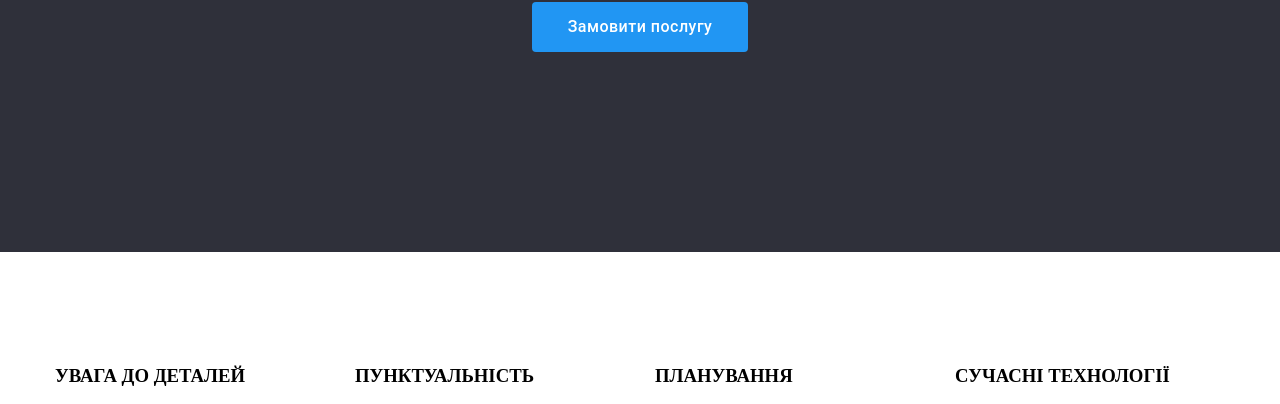
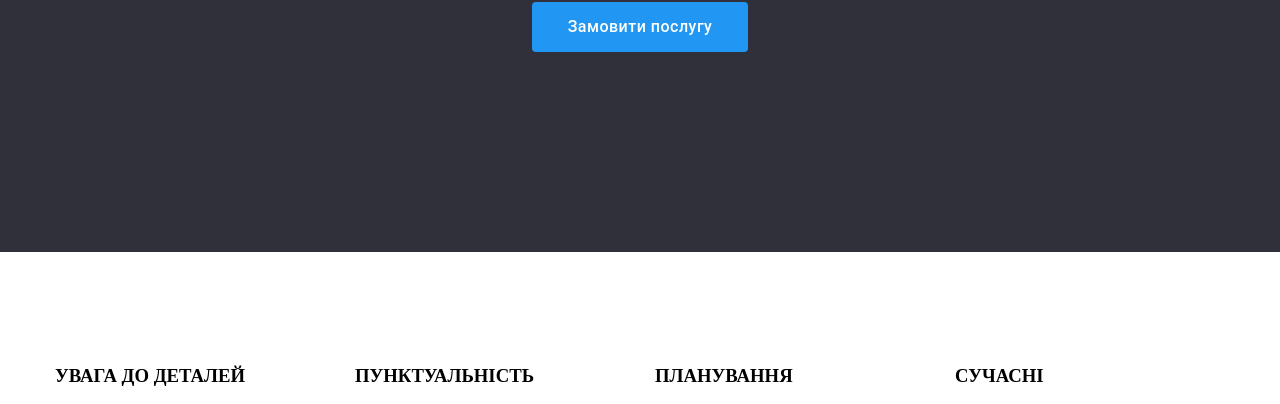
Before and after one commit to ftkgyu/web-studio, a plain HTML site: page index.html in a window 1280 px wide. Shown: the part 388-792 px from the top of the page. Drawn offline with Linux system fonts and the light colour scheme.

Commit message:
Update index.html

```diff
--- a/index.html
+++ b/index.html
@@ -41,7 +41,7 @@
                 <p class="features-list-text">Так само консультація з широким активом значною мірою зумовлює.</p>
             </li>
             <li class="features-list-item">
-                <h3 class="features-list-title">СУЧАСНІ ТЕХНОЛОГІЇ</h3>
+                <h3 class="features-list-title">СУЧАСНІ</h3>
                 <p class="features-list-text">Значимість цих проблем настільки очевидна, що реалізація планових завдань.</p>
             </li>
           </ul>
```
